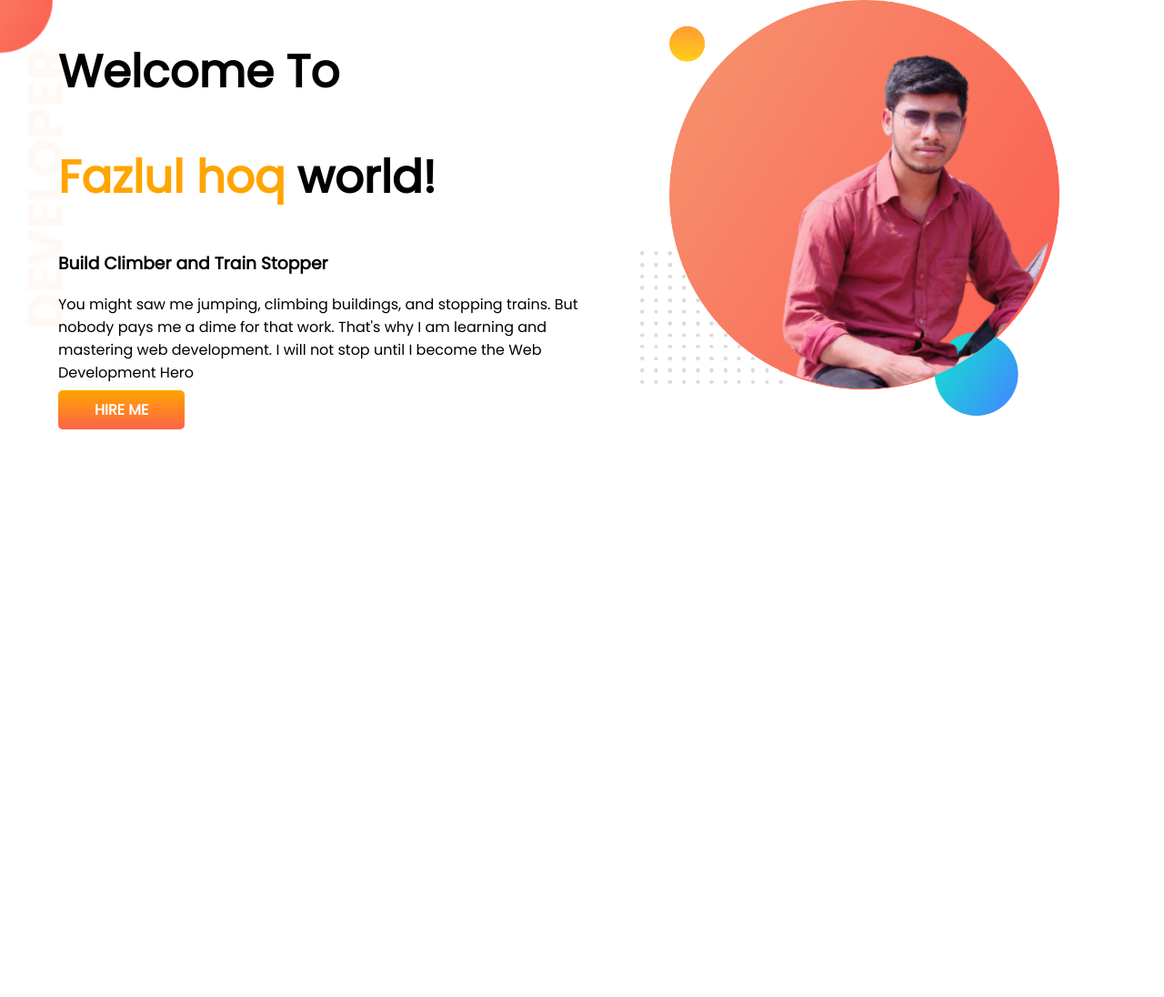
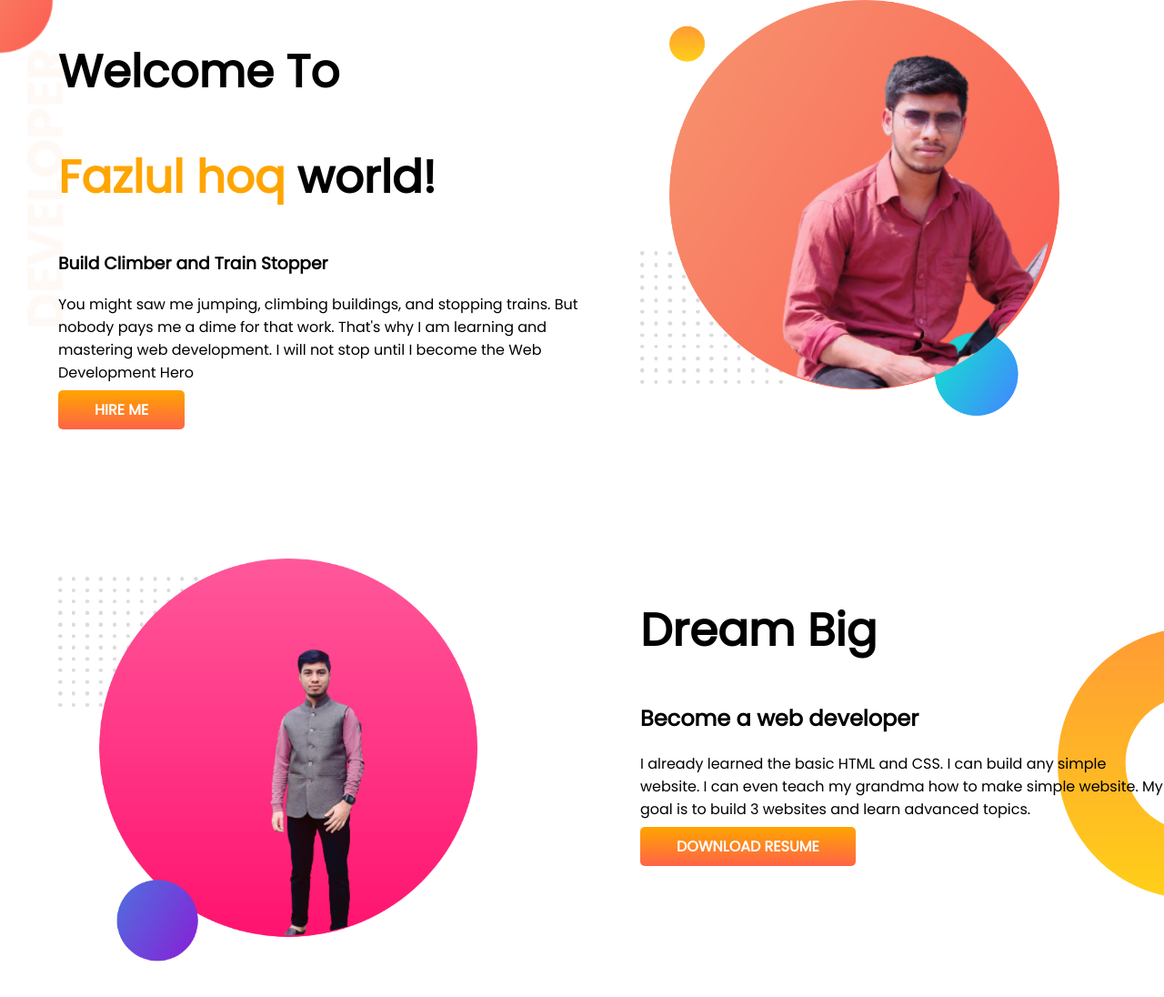
Before and after one commit to fazlulhoq2/developer-portfolio, a plain HTML site: page index.html in a window 1280 px wide. Shown: the whole page at 91% size. Before the commit the page ends 800 px from the top, so only its background shows below. Drawn offline with Linux system fonts and the light colour scheme.

Commit message:
dream added

```diff
--- a/index.html
+++ b/index.html
@@ -23,7 +23,17 @@
             <img src="images/my-bg.png" alt="">
         </div>
     </section>
+    <section class="dream-big">
+        <div class="half-width">
+            <img src="images/fazlul2.png" alt="">
+        </div>
+        <div class="half-width" >
+            <h1>Dream Big</h1>
+            <h2>Become a web developer</h2>
+            <p>I already learned the basic HTML and CSS. I can build any simple website. I can even teach my grandma how to make simple website. My goal is to build 3 websites and learn advanced topics.</p>
+            <a class="link-button" target="_blank" href="">DOWNLOAD RESUME</a>
 
+     </section>
 
 </body>
 </html>
--- a/style.css
+++ b/style.css
@@ -10,6 +10,7 @@ h1{
 }
 section{
     display:flex;
+    margin-bottom: 150px;
 }
 .half-width{
     width:50%;
@@ -30,3 +31,8 @@ section{
     background-image: url(images/top-banner.png);
     background-repeat: no-repeat;
 }
+.dream-big{
+    background-image: url(images/dream-bg.png);
+    background-repeat: no-repeat;
+    background-position: right;
+}
```
Also changed, not shown: images/fazlul2.png (added).
